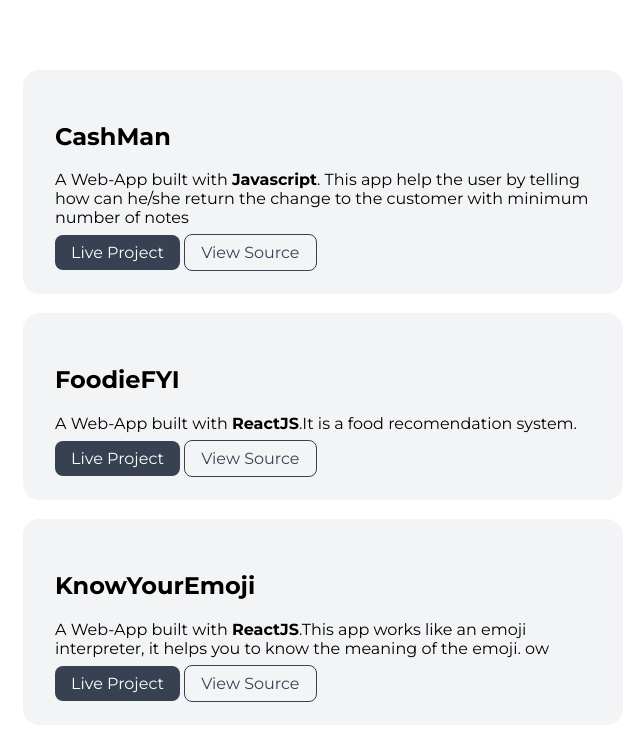
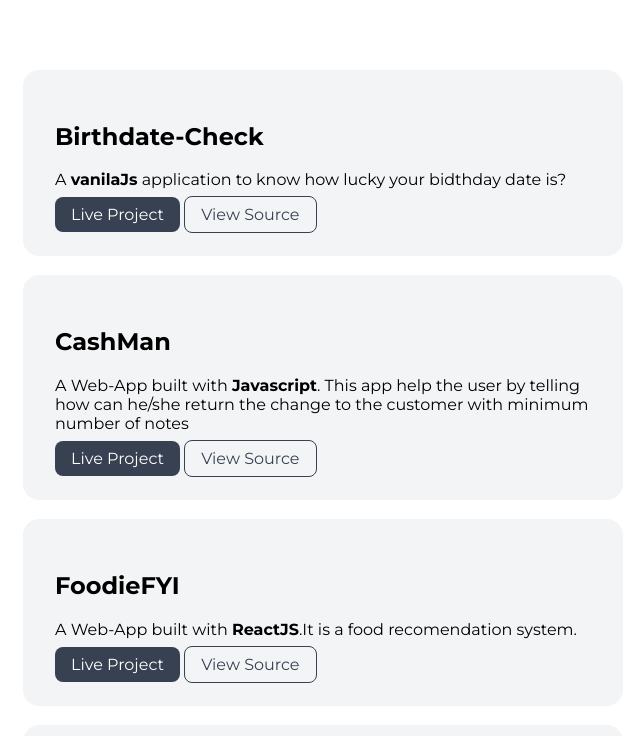
Before and after one commit to purvasharmadev/Purva-Sharma-Portfolio, a plain HTML site: page projects.html in a window 1280 px wide. Shown: the part 564-1300 px from the top of the page, without its empty margins (317-957 px from the left). Drawn offline with Linux system fonts and the light colour scheme; a web font is replaced by a local one.

Commit message:
Update: add project(birthday-check)

```diff
--- a/projects.html
+++ b/projects.html
@@ -38,7 +38,18 @@
         </div>
     </div>
 <div class="container-center container">
+  <br>
+       <!-- PROJECT-8 -->
+       <div class=" project-container ow">
+
+        <h2>Birthdate-Check</h2>
+            <p>A <strong>vanilaJs</strong> application to know how lucky your bidthday date is? </p>
+
+                <a class="project-link  link link-primary" target="blank" href="https://csb-1m4b3.netlify.app/">Live Project</a>
+                <a class="project-link  link link-secondary" target="blank" href="https://github.com/purvasharmadev/lucky-birtdhday">View Source</a>
+    </div>
     <br>
+
     <!-- PROJECT-7 -->
     <div class=" project-container ow">
 
@@ -65,7 +76,7 @@
 <div class=" project-container ow">
 
     <h2>KnowYourEmoji</h2>
-        <p>A Web-App built with <strong>ReactJS</strong>.This app works like an emoji interpreter, it helps you to know the meaning of the emoji. ow</p>
+        <p>A Web-App built with <strong>ReactJS</strong>.This app works like an emoji interpreter, it helps you to know the meaning of the emoji.</p>
 
             <a class="project-link  link link-primary" target="blank" href="https://knowyouremoji.netlify.app/">Live Project</a>
             <a class="project-link  link link-secondary" target="blank" href="https://github.com/purvasharmadev/Emoji-interpreter-react">View Source</a>
```
